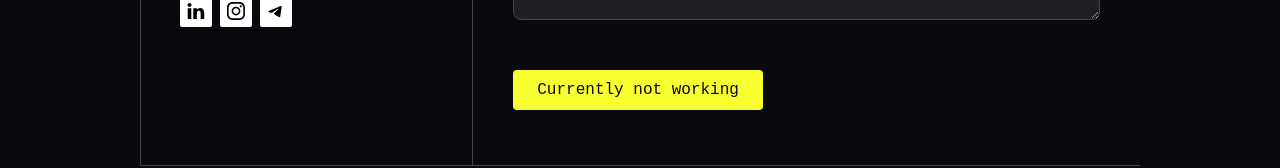
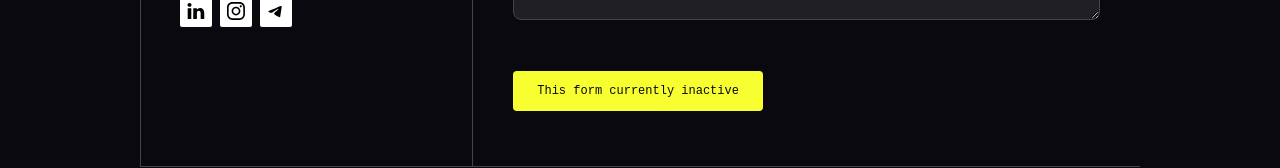
Before and after one commit to fl1pHover/fl1p-portfolio, a Next.js app: page /contact in a window 1280 px wide. Shown: the part 734-902 px from the top of the page. Built offline with nearby package versions, Linux system fonts and the light colour scheme.

Commit message:
form text

```diff
--- a/src/app/contact/page.tsx
+++ b/src/app/contact/page.tsx
@@ -93,7 +93,7 @@ export default function Contact() {
                 </div>
               ))}
               <div className="w-fit">
-                <FollowButton className="w-fit cursor-not-allowed pointer-events-none">{text.button}</FollowButton>
+                <FollowButton className="w-fit cursor-not-allowed pointer-events-none text-xs">{text.button}</FollowButton>
               </div>
             </motion.div>
           </div>
--- a/src/lib/constants.tsx
+++ b/src/lib/constants.tsx
@@ -241,14 +241,14 @@ export const CONTACT_TEXT = {
     title1: "Contact",
     title2: "information",
     description: "I may not yet have real-world work experience, but I have a strong desire to learn, grow, and gain practical skills. I created this portfolio to demonstrate my knowledge and abilities. If you are interested in hiring me, please feel free to contact me. I would be happy to collaborate with you. Thank you.",
-    button: "Currently not working",
+    button: "This form currently inactive",
     contactNote: "Can’t find an answer to your question? Feel free to write down.",
   },
   mn: {
     title1: "Холбоо барих",
     title2: "Мэдээлэл",
     description: "Бодит ажлын байранд ажиллаж байсан туршлага хараахан байхгүй ч, туршлага хуримтлуулах, суралцах, өөрийгөө хөгжүүлэх чин хүсэлтэй билээ. Энэхүү портфолиог мэдлэг, ур чадвараа батлан харуулах зорилгоор бүтээлээ. Хэрэв ажилд авах сонирхолтой байвал холбогдоорой гэж хүсье. Хамтран ажиллахад баяртай байх болно. Баярлалаа.",
-    button: "Одоогоор ажиллахгүй байгаа",
+    button: "Форм ажиллагаагүй байгаа",
     contactNote: "Асуултынхаа хариуг олж чадахгүй байвал чөлөөтэй бичээд үлдээгээрэй.",
   },
 };
```
